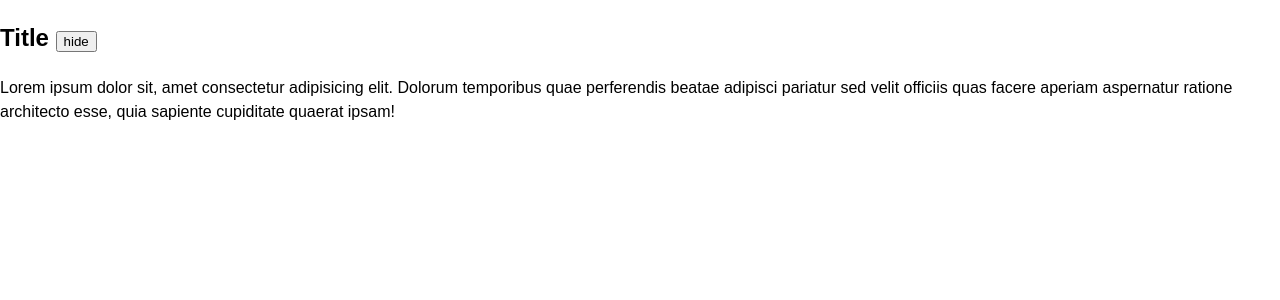
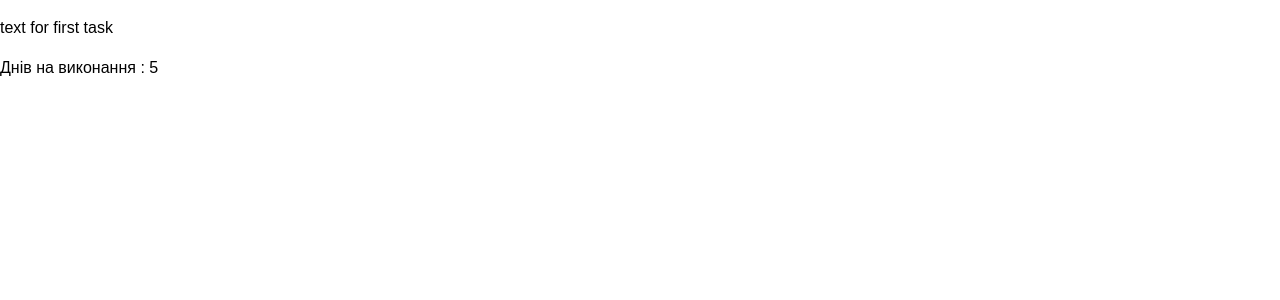
Before and after one commit to Ehorga/practic-11-11-25, a React (Vite) app: page / in a window 1280 px wide. Shown: the top 300 px of the page. Built offline with nearby package versions, Linux system fonts and the light colour scheme.

Commit message:
propTypes

```diff
--- a/package.json
+++ b/package.json
@@ -22,6 +22,7 @@
     "eslint-plugin-react-hooks": "^5.2.0",
     "eslint-plugin-react-refresh": "^0.4.24",
     "globals": "^16.5.0",
+    "prop-types": "^15.8.1",
     "vite": "^7.2.2"
   }
 }
--- a/src/App.jsx
+++ b/src/App.jsx
@@ -1,10 +1,13 @@
+import Gallery from "./components/Gallery/Gallery";
 import ToggleText from "./components/ToggleText/ToggleText";
+import Task from './components/Task/Task';
 
 
 function App() {
   return (
     <>
-  <ToggleText/>
+  <Task text = "text for first task" days = "5"/>
+
     </>
   );
 }
--- a/src/components/Picture/Picture.jsx
+++ b/src/components/Picture/Picture.jsx
@@ -1,3 +1,4 @@
+import PropTypes from 'prop-types'; //E56
 import styles from "./Picture.module.css";
 const Picture = (props) => {
   const { src, alt } = props;
@@ -10,5 +11,10 @@ const Picture = (props) => {
     />
   );
 };
+Picture.propTypes = {
+  scr: PropTypes.string.isRequired,
+  alt: PropTypes.string.isRequired,
+
+}
 
 export default Picture;
--- /dev/null
+++ b/src/components/Task/Task.jsx
@@ -0,0 +1,22 @@
+import React from 'react';
+import PropTypes from 'prop-types';
+
+
+const Task = (props) => {
+    const { text, days=2} = props;
+    return (
+        <div>
+            <p>{text}</p>
+            <p>Днів на виконання : {days}</p>
+        </div>
+    );
+};
+
+
+Task.propTypes = {
+text: PropTypes.string.isRequired,
+days : PropTypes.number.isRequired
+};
+
+
+export default Task;
```
Also changed, not shown: 1 other file (tests, documents, lock files or other folders).
